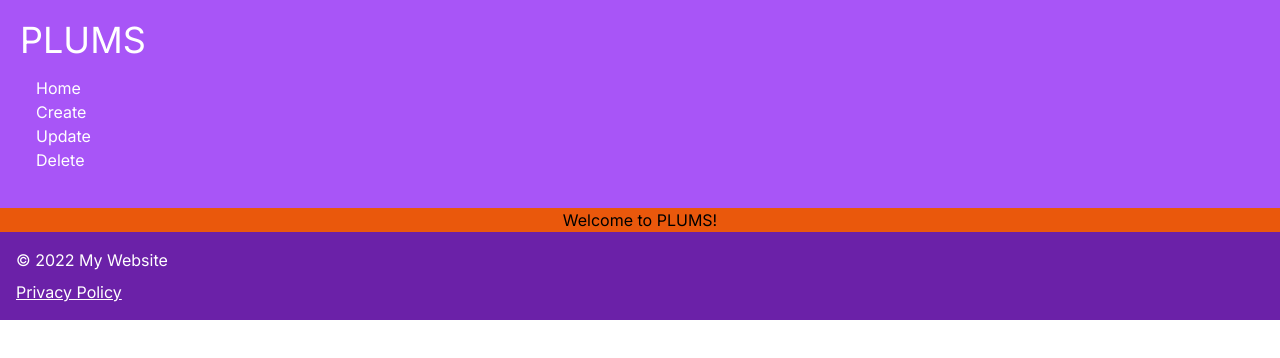
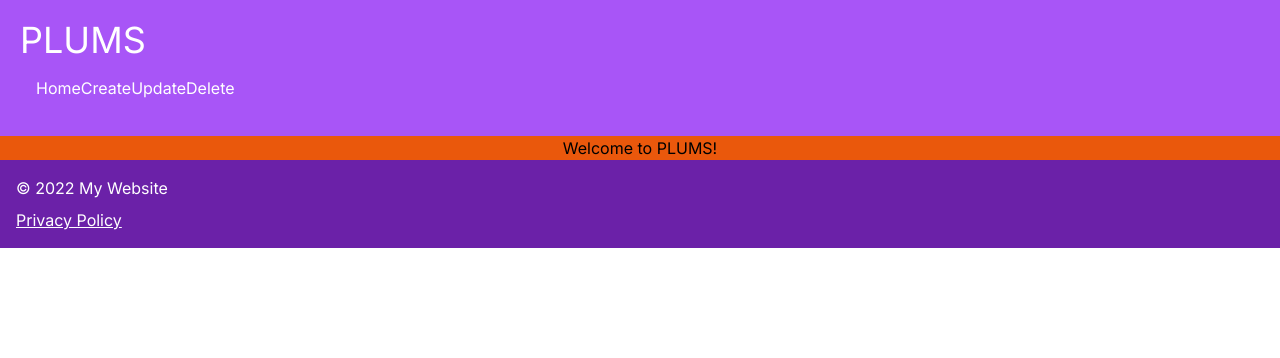
Before and after one commit to caydenpark/plums, a Next.js app: page / in a window 1280 px wide. Shown: the top 358 px of the page. Built offline with nearby package versions, Linux system fonts and the light colour scheme.

Commit message:
refactor: Update MainHeader component to fix navigation link styling

```diff
--- a/src/app/components/MainHeader.tsx
+++ b/src/app/components/MainHeader.tsx
@@ -4,7 +4,7 @@ export default function MainHeader() {
       <h1 className="text-4xl">PLUMS</h1>
       <nav>
         <ul className="list-none  space-y-3 p-4">
-          <li className="inline-block mr-4 flex flex-col">
+          <li className="inline-block mr-4">
             <a href="/home" className="text-white hover:text-gray-200">
               Home
             </a>
```
